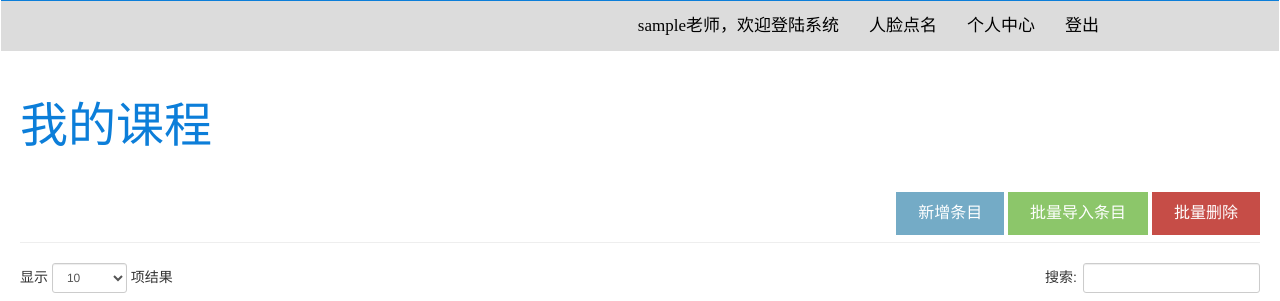
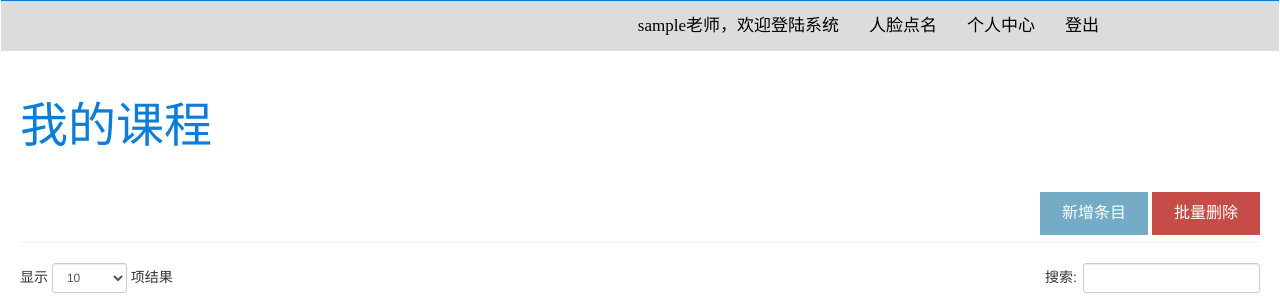
Before and after one commit to Forestjylee/RC_system, a Django app: a page that uses rc_system/rc_app/templates/Class_Info.html in a window 1280 px wide. Shown: the part 100-401 px from the top of the page. Run offline with Django 3.2, Linux system fonts and the light colour scheme; the visitor is signed in with stand-in values (Sample User, id 1); data comes from the database, SQL or seed files in the repository; data that the repository does not hold is empty; some libraries are stand-ins or nearby versions.

Commit message:
删除批量添加按钮

```diff
--- a/rc_system/rc_app/templates/Class_Info.html
+++ b/rc_system/rc_app/templates/Class_Info.html
@@ -54,7 +54,6 @@
             </div>
             <div class="left_selection_list" >
                 <button id="addOne" class="mybtn" style="background-color: #74abc6" onclick="createOne()">新增条目</button>
-                <button id="addAll" class="mybtn" style="background-color: #8cc66a">批量导入条目</button>
                 <button id="deleteAll" class="mybtn" style="background-color: #c64d47" onclick="deleteAll()">批量删除</button>
             </div>
         </div>
```
